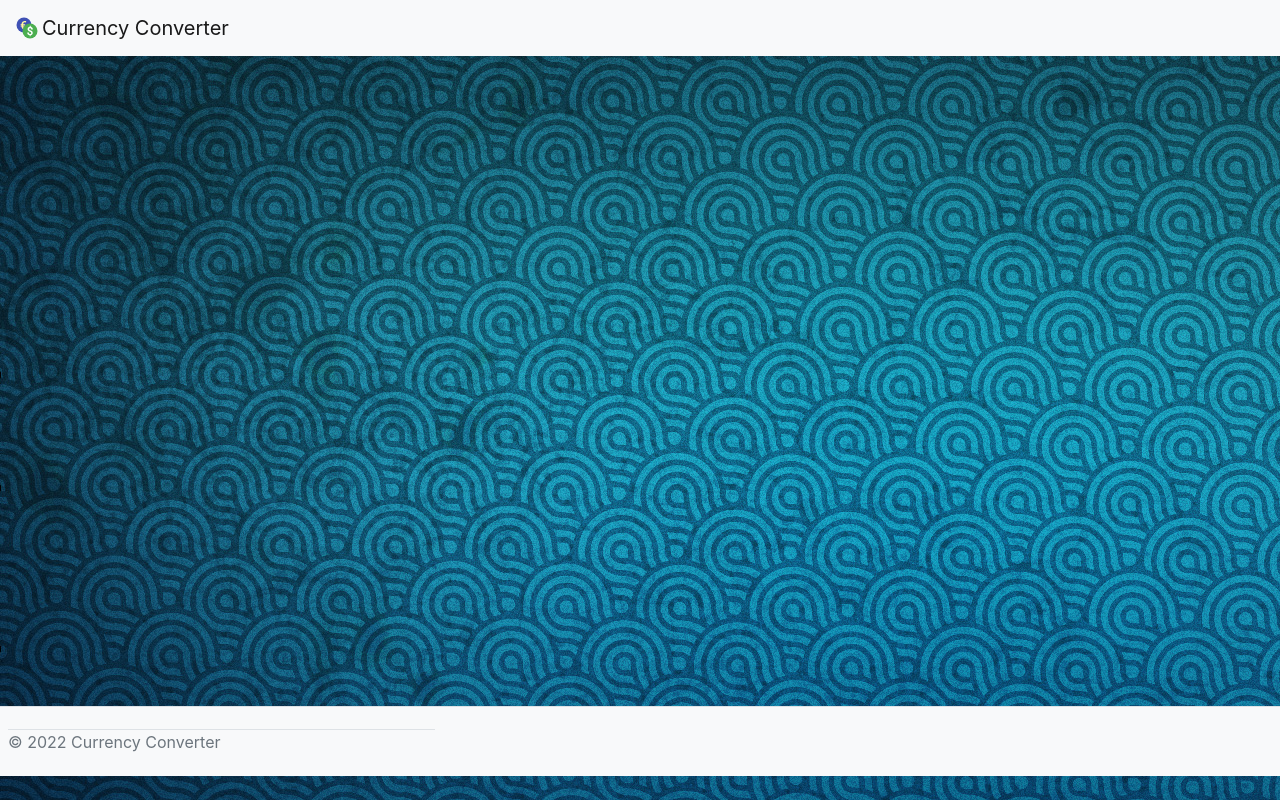
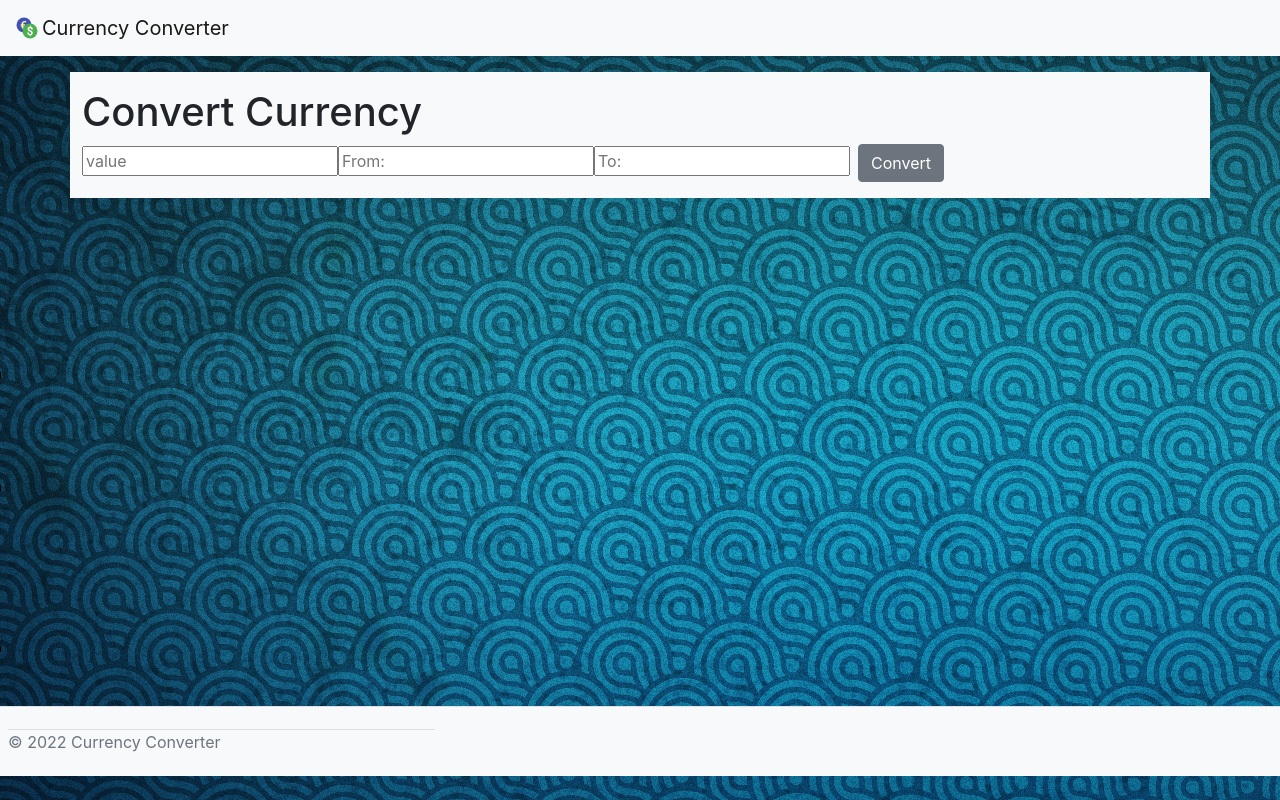
Before and after one commit to muneeb29/Currency-Converter, a React (Create React App) app: page / in a window 1280 px wide. Built offline with nearby package versions, Linux system fonts and the light colour scheme.

Commit message:
Added Input fields

```diff
--- a/src/layout/Footer.js
+++ b/src/layout/Footer.js
@@ -1,12 +1,12 @@
 function Footer() {
   return (
     <div>
-      <footer class="d-flex bg-light flex-wrap justify-content-between align-items-center py-3 my-4 border-top footer">
-        <div class="border-top col-md-4 mx-2 d-flex align-items-center">
-          <span class="text-muted">© 2022 Currency Converter</span>
+      <footer className="d-flex bg-light flex-wrap justify-content-between align-items-center py-3 my-4 border-top footer">
+        <div className="border-top col-md-4 mx-2 d-flex align-items-center">
+          <span className="text-muted">© 2022 Currency Converter</span>
         </div>
 
-        <ul class="nav col-md-4 justify-content-end list-unstyled d-flex"></ul>
+        <ul className="nav col-md-4 justify-content-end list-unstyled d-flex"></ul>
       </footer>
     </div>
   );
--- a/src/layout/Navbar.js
+++ b/src/layout/Navbar.js
@@ -4,15 +4,15 @@ import currency from "../images/currency.svg";
 function Navbar() {
   return (
     <div>
-      <nav class="navbar navbar-light bg-light">
-        <div class="container-fluid">
-          <Link class="navbar-brand" to="/">
+      <nav className="navbar navbar-light bg-light">
+        <div className="container-fluid">
+          <Link className="navbar-brand" to="/">
             <img
               src={currency}
               alt=""
               width="30"
               height="24"
-              class="d-inline-block align-text-top"
+              className="d-inline-block align-text-top"
             />
             Currency Converter
           </Link>
--- a/src/views/Home.js
+++ b/src/views/Home.js
@@ -1,12 +1,42 @@
-function Home(){
+import { useState } from "react";
 
-    return(
-        <div>
-            <div className="container bg-light">
+function Home() {
+  const [value, setValue] = useState("");
+  const [from, setFrom] = useState("");
+  const [to, setTo] = useState("");
 
-            </div>
-        </div>
-    );
+  console.log(value, from, to);
+
+  const convertReq = () => {};
+
+  return (
+    <div>
+      <div className="container py-3 my-3 bg-light">
+        <h1>Convert Currency</h1>
+        <input
+          type="text"
+          value={value}
+          onChange={(e) => setValue(e.target.value)}
+          placeholder="value"
+        />
+        <input
+          type="text"
+          value={from}
+          onChange={(e) => setFrom(e.target.value)}
+          placeholder="From: "
+        />
+        <input
+          type="text"
+          value={to}
+          onChange={(e) => setTo(e.target.value)}
+          placeholder="To: "
+        />
+        <button onClick={convertReq} className="btn btn-secondary mx-2">
+          Convert
+        </button>
+      </div>
+    </div>
+  );
 }
 
 export default Home;
```
